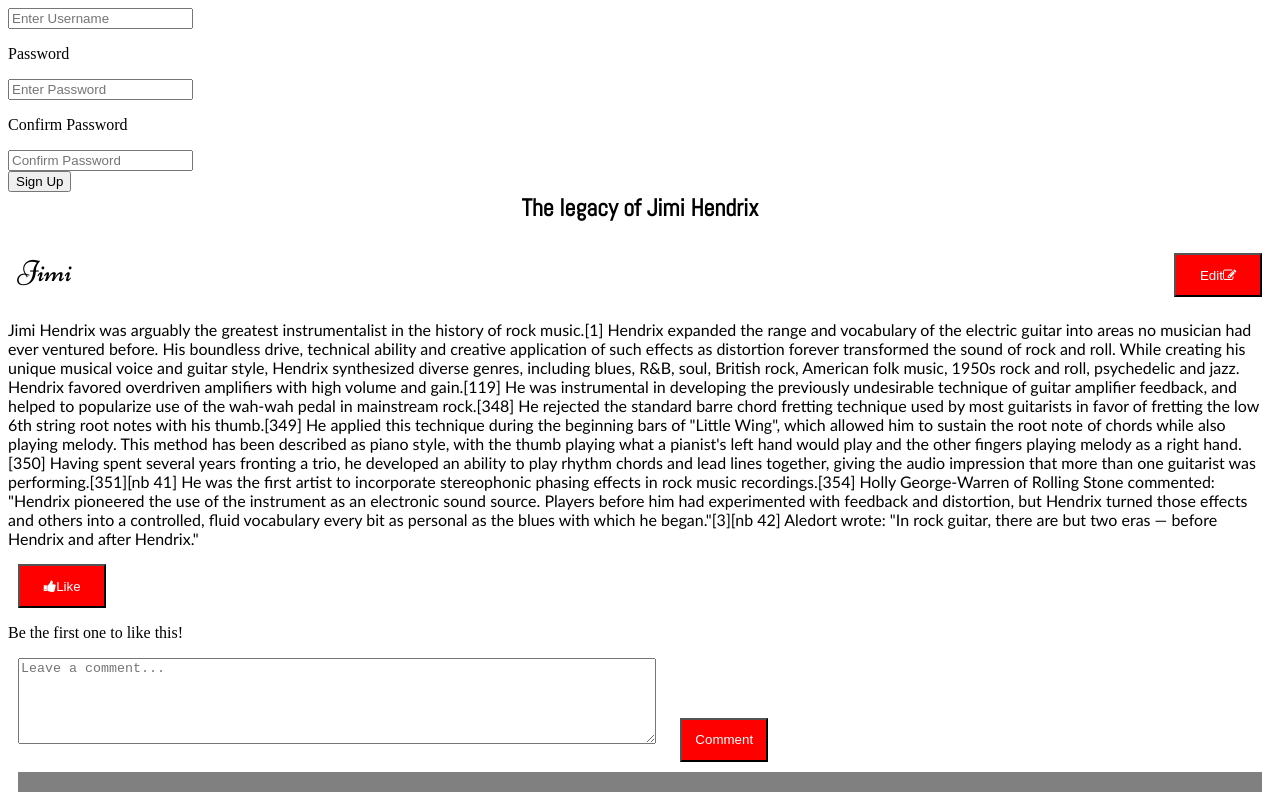
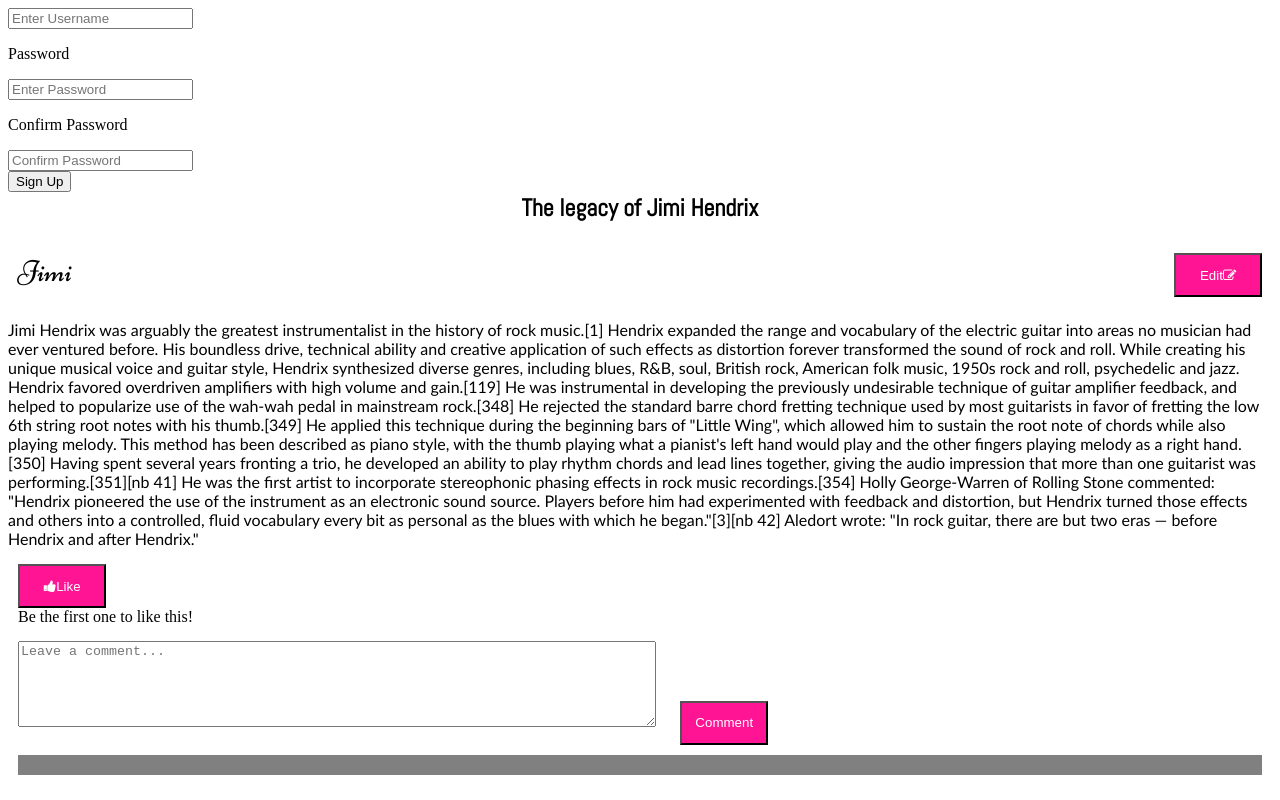
Before and after one commit to tennetitmr/Scribbler, a plain HTML site: page html/post.html in a window 1280 px wide. Shown: the part 545-1345 px from the top of the page. Drawn offline with Linux system fonts and the light colour scheme.

Commit message:
margin and colour changed.

```diff
--- a/css/post.css
+++ b/css/post.css
@@ -12,9 +12,6 @@
     font-family: 'Niconne', cursive;
     font-size: 30px;
 }
-.blogContent{
-
-}
 
 /* Set a style for all the remaining elements like Like button, Edit button, Comment button and so on. */
 
@@ -24,14 +21,17 @@
 .editButton{
     float: right;
     padding: 1%;
-    background-color: red;
+    background-color: deeppink;
     color:white;
     width: 7%;
     margin: 0px 10px 0px 10px;
 }
+#likePara{
+    margin: 0px 10px 15px 10px;
+}
 .likeButton{
     padding: 1%;
-    background-color: red;
+    background-color: deeppink;
     color:white;
     width: 7%;
     margin: 0px 10px 0px 10px;
@@ -43,7 +43,7 @@
 }
 .commPost{
     padding: 1%;
-    background-color: red;
+    background-color: deeppink;
     color:white;
     width: 7%;
     margin-top: 1%;
```
